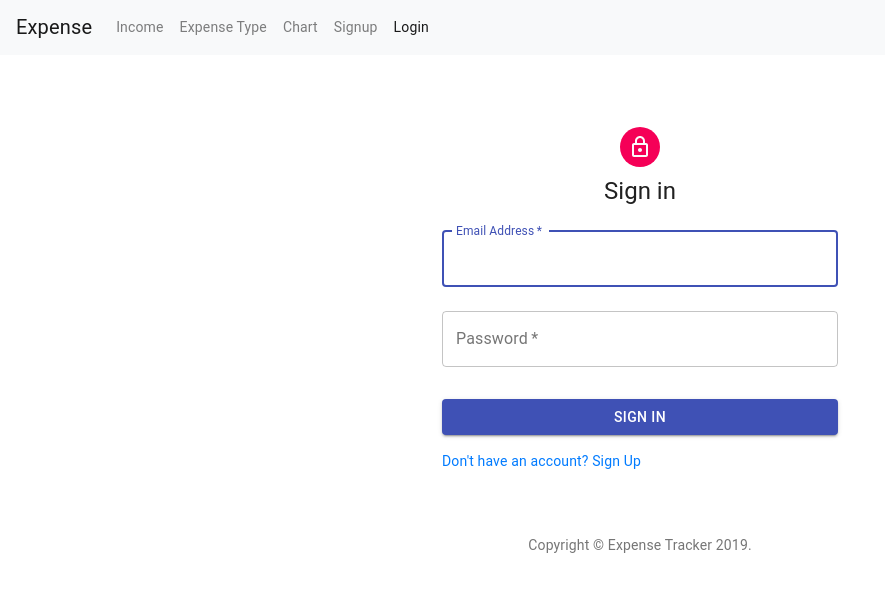
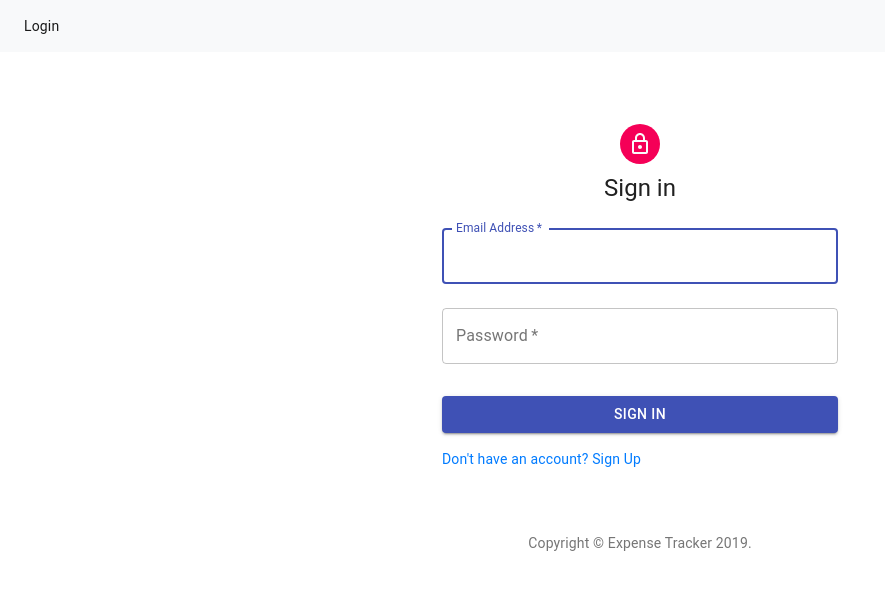
Before and after one commit to dharanimanickavasagam/expense_tracker, a React (Create React App) app in the folder expense_tracker_frontend/: page /login in a window 1280 px wide. Shown: the top 592 px of the page, without its empty margins (0-885 px from the left). Built offline with nearby package versions, Linux system fonts and the light colour scheme.

Commit message:
adding visibility to menu

```diff
--- a/expense_tracker_frontend/src/components/login.jsx
+++ b/expense_tracker_frontend/src/components/login.jsx
@@ -69,7 +69,7 @@ class Login extends Component {
       try {
         await authenticateUserService({email : this.state.email,
             password : this.state.password});
-        return this.props.history.push('/');
+        return window.location = "/"
       } catch(error) {
           if (error.response && error.response.status === 400) {
             const errors = { ...this.state.errors };
--- a/expense_tracker_frontend/src/components/logout.jsx
+++ b/expense_tracker_frontend/src/components/logout.jsx
@@ -0,0 +1,10 @@
+import React from 'react';
+import {removeJsonWebToken} from "../services/authService";
+
+const Logout = (props) => {
+    removeJsonWebToken();
+    window.location = "/login"
+    return ("Logging out")
+}
+
+export default Logout;
--- a/expense_tracker_frontend/src/components/navbar.jsx
+++ b/expense_tracker_frontend/src/components/navbar.jsx
@@ -1,22 +1,30 @@
 import React, { Component } from "react";
+import { Switch, Redirect, Route, NavLink } from "react-router-dom";
 import Chart from "./chart";
 import ExpenseType from "./expenseType";
 import Dashboard from "./dashboard";
 import Login from "./login";
 import NotFound from "./notFound";
-import { Switch, Redirect, Route, NavLink } from "react-router-dom";
 import Income from "./income";
 import SignUp from "./signup";
-import Logout from "./logout"
+import Logout from "./logout";
+import {getJsonWebToken} from "../services/authService";
 
 class Navbar extends Component {
+
+
 	render() {
+	const user = getJsonWebToken();
+	console.log("user",user);
+
 		return (
 			<React.Fragment>
 				<nav className="navbar navbar-expand-lg navbar-light bg-light">
-					<NavLink to={"/"} className="navbar-brand">
+					{user && < NavLink to={"/"} className="navbar-brand">
 						Expense
 					</NavLink>
+					}
+
 					<button
 						className="navbar-toggler"
 						type="button"
@@ -30,33 +38,43 @@ class Navbar extends Component {
 					<div className="collapse navbar-collapse" id="navbarSupportedContent">
 						<ul className="navbar-nav mr-auto">
 							<li className="nav-item">
-								<NavLink to={"/income"} className="nav-link">
+							{
+								user && <NavLink to={"/income"} className="nav-link">
 									Income
 								</NavLink>
+							}
 							</li>
 
 							<li className="nav-item">
-								<NavLink to={"/expenseType"} className="nav-link">
+							{
+								user && <NavLink to={"/expenseType"} className="nav-link">
 									Expense Type
 								</NavLink>
+							}
 							</li>
 
 							<li className="nav-item">
-								<NavLink to={"/chart"} className="nav-link">
+							{
+								user && <NavLink to={"/chart"} className="nav-link">
 									Chart
 								</NavLink>
+							}
 							</li>
 
 							<li className="nav-item">
-								<NavLink to={"/signup"} className="nav-link">
-									Signup
+							{
+								!user &&<NavLink to={"/login"} className="nav-link">
+									Login
 								</NavLink>
+							}
 							</li>
 
 							<li className="nav-item">
-								<NavLink to={"/login"} className="nav-link">
-									Login
+							{
+								user &&<NavLink to={"/logout"} className="nav-link">
+									Logout
 								</NavLink>
+							}
 							</li>
 						</ul>
 					</div>
@@ -69,6 +87,7 @@ class Navbar extends Component {
 					<Route path="/expenseType" component={ExpenseType} />
 					<Route path="/chart" component={Chart} />
 					<Route path="/signup" component={SignUp} />
+					<Route path="/logout" component={Logout} />
 					<Route exact path="/" component={Dashboard} />
 					<Route path="/not-found" component={NotFound} />
 					<Redirect to="/not-found" component={NotFound} />
```
